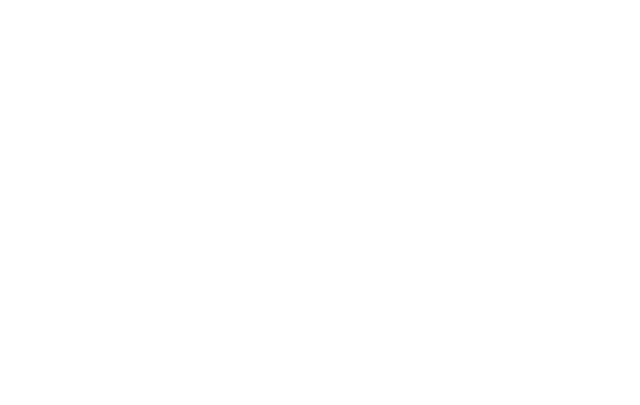
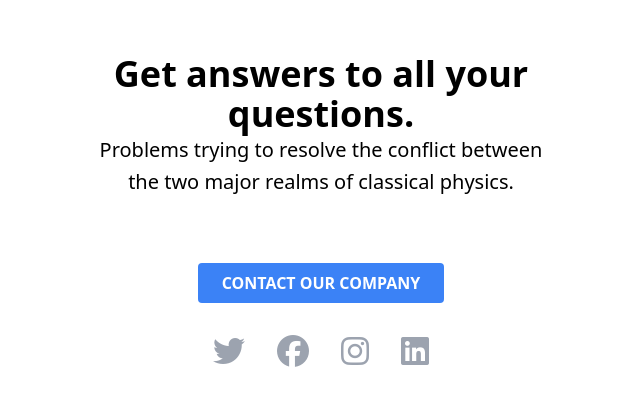
Before and after one commit to Kerimcanak/butikcim, a React (Vite) app: page /contact in a window 1280 px wide. Shown: the part 189-594 px from the top of the page, without its empty margins (319-959 px from the left). Built offline with nearby package versions, Linux system fonts and the light colour scheme.

Commit message:
contact us links

```diff
--- a/src/App.jsx
+++ b/src/App.jsx
@@ -2,7 +2,7 @@
 import HomePage from './pages/HomePage';
 import Shop from './pages/Shop';
 import ProductDetails from './pages/ProductDetails';
-import AboutUs from './pages/Aboutus';
+import Contact from './pages/Contact';
 import "slick-carousel/slick/slick.css";
 import "slick-carousel/slick/slick-theme.css";
 
@@ -12,7 +12,7 @@
       <Route exact path="/" component={HomePage} />
       <Route exact path="/shop" component={Shop} />
       <Route exact path="/product-detail" component={ProductDetails} />
-      <Route exact path="/aboutus" component={AboutUs} />
+      <Route exact path="/contact" component={Contact} />
     </Router>
   );
 }
--- a/src/layout/Header.jsx
+++ b/src/layout/Header.jsx
@@ -20,7 +20,7 @@
     <nav className="flex flex-col pb-4 items-center md:flex-row md:justify-center md:space-x-4">
       <Link to="/" className="text-black hover:text-gray-600 mb-2 md:mb-0">Home</Link>
       <Link to="/shop" className="text-black hover:text-gray-600 mb-2 md:mb-0">Shop</Link>
-      <Link to="/" className="text-black hover:text-gray-600 mb-2 md:mb-0">Pricing</Link>
+      <Link to="/contact" className="text-black hover:text-gray-600 mb-2 md:mb-0">Contact us</Link>
       <Link to="/" className="text-black hover:text-gray-600 mb-2 md:mb-0">Contact</Link>
     </nav>
 
--- a/src/pages/Aboutus.jsx
+++ /dev/null
@@ -1,33 +0,0 @@
-import { Link } from 'react-router-dom';
-
-const AboutUs = () => (
-  <div className="flex flex-col items-center justify-center h-screen p-4
-bg-white">
-    <div className="max-w-md mx-auto text-center mb-8">
-      <h2 className="text-4xl font-bold">Get answers to all your questions.</h2>
-      <p className="text-xl leading-relaxed mb-8">
-        Problems trying to resolve the conflict between the two major realms
-of classical physics.
-      </p>
-    </div>
-    <Link to="/contact" className="bg-blue-500 hover:bg-blue-700 text-white font-bold py-2 px-6 rounded">
-      CONTACT OUR COMPANY
-    </Link>
-    <div className="flex justify-center mt-8">
-      <Link to="https://twitter.com" className="mx-4 inline-block" title="Twitter">
-        <i className="fa-brands fa-twitter fa-2x text-gray-400 hover:text-gray-600"></i>
-      </Link>
-      <Link to="https://facebook.com" className="mx-4 inline-block" title="Facebook">
-        <i className="fa-brands fa-facebook fa-2x text-gray-400 hover:text-gray-600"></i>
-      </Link>
-      <Link to="https://instagram.com" className="mx-4 inline-block" title="LinkedIn">
-        <i className="fa-brands fa-instagram fa-2x text-gray-400 hover:text-gray-600"></i>
-      </Link>
-      <Link to="https://linkedin.com" className="mx-4 inline-block" title="Instagram">
-        <i className="fa-brands fa-linkedin fa-2x text-gray-400 hover:text-gray-600"></i>
-      </Link>
-    </div>
-  </div>
-);
-
-export default AboutUs;
--- a/src/pages/Contact.jsx
+++ b/src/pages/Contact.jsx
@@ -0,0 +1,33 @@
+import { Link } from 'react-router-dom';
+
+const Contact = () => (
+  <div className="flex flex-col items-center justify-center h-screen p-4
+bg-white">
+    <div className="max-w-md mx-auto text-center mb-8">
+      <h2 className="text-4xl font-bold">Get answers to all your questions.</h2>
+      <p className="text-xl leading-relaxed mb-8">
+        Problems trying to resolve the conflict between the two major realms
+of classical physics.
+      </p>
+    </div>
+    <Link to="/contact" className="bg-blue-500 hover:bg-blue-700 text-white font-bold py-2 px-6 rounded">
+      CONTACT OUR COMPANY
+    </Link>
+    <div className="flex justify-center mt-8">
+      <Link to="https://twitter.com" className="mx-4 inline-block" title="Twitter">
+        <i className="fa-brands fa-twitter fa-2x text-gray-400 hover:text-gray-600"></i>
+      </Link>
+      <Link to="https://facebook.com" className="mx-4 inline-block" title="Facebook">
+        <i className="fa-brands fa-facebook fa-2x text-gray-400 hover:text-gray-600"></i>
+      </Link>
+      <Link to="https://instagram.com" className="mx-4 inline-block" title="LinkedIn">
+        <i className="fa-brands fa-instagram fa-2x text-gray-400 hover:text-gray-600"></i>
+      </Link>
+      <Link to="https://linkedin.com" className="mx-4 inline-block" title="Instagram">
+        <i className="fa-brands fa-linkedin fa-2x text-gray-400 hover:text-gray-600"></i>
+      </Link>
+    </div>
+  </div>
+);
+
+export default Contact;
```
